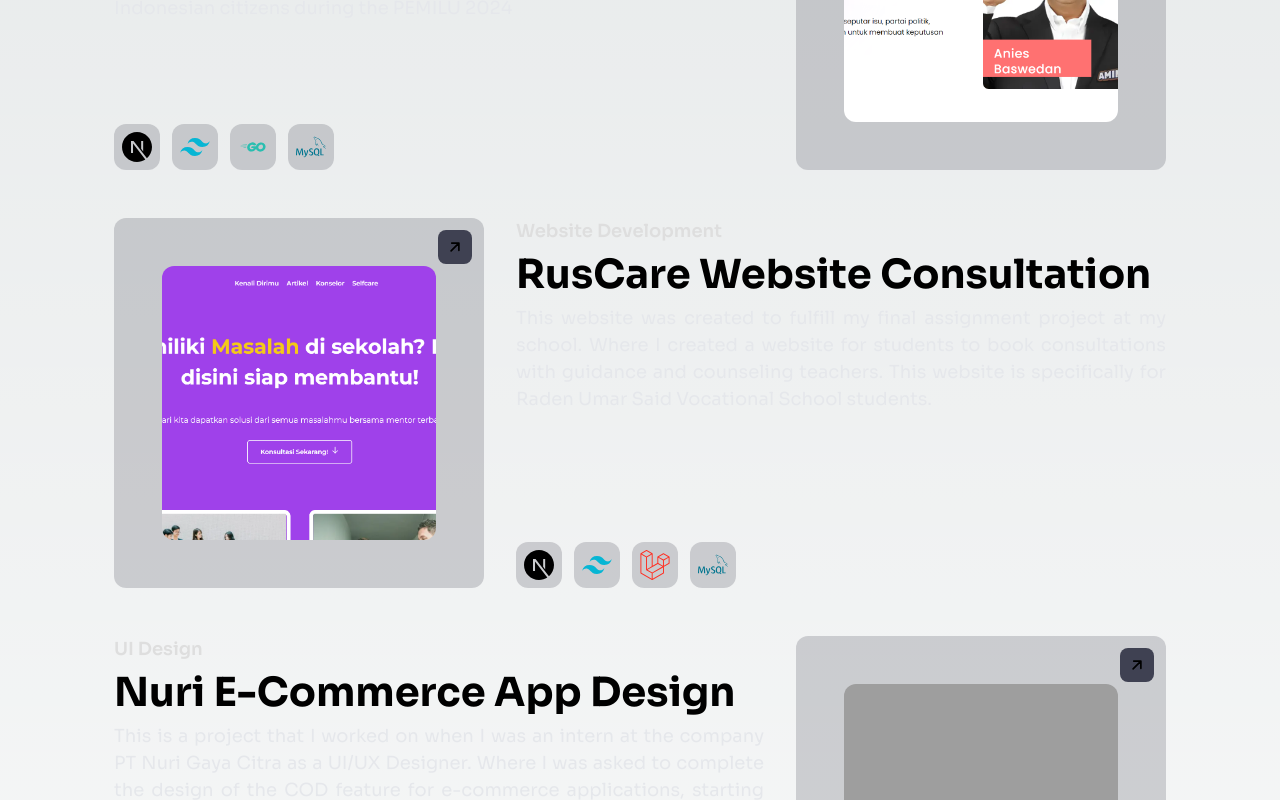
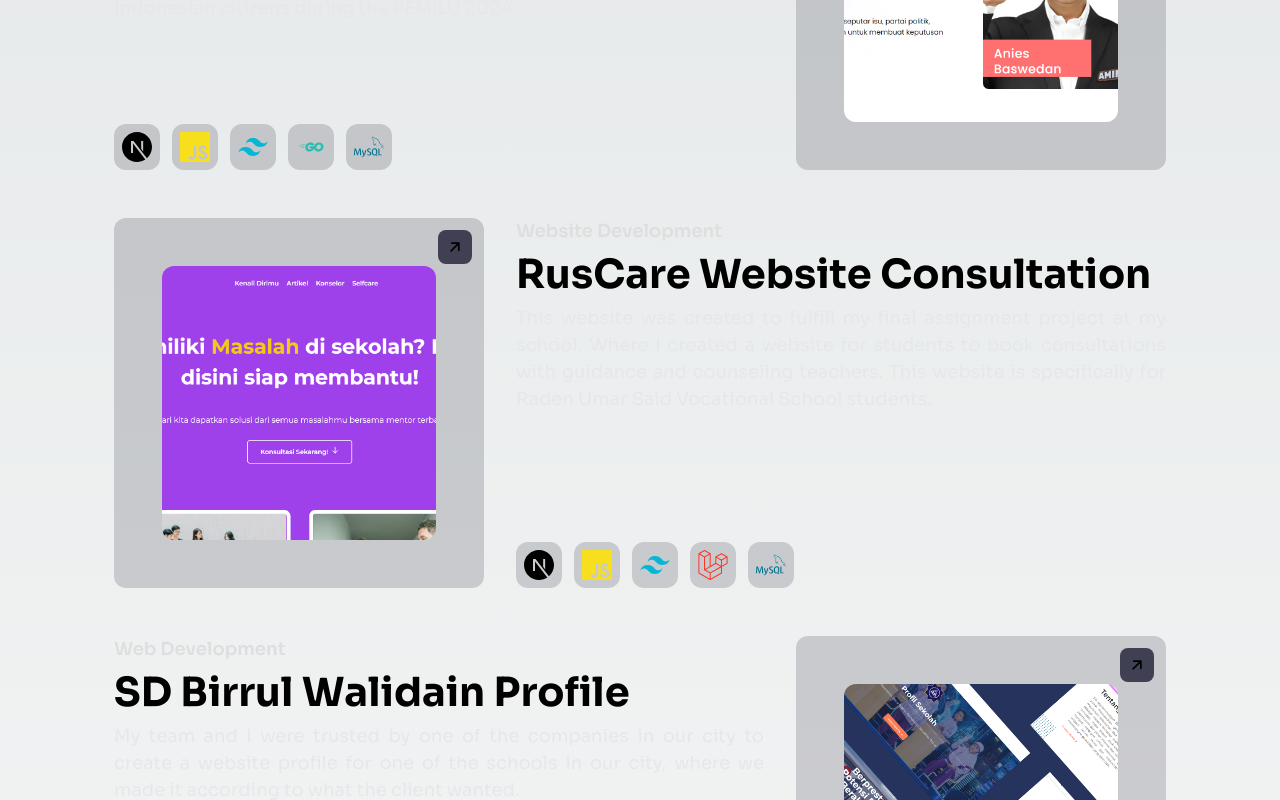
Before and after one commit to Nareswara05/web-porto-nextjs, a Next.js app: page /project in a window 1280 px wide. Shown: the part 1700-2500 px from the top of the page. Built offline with nearby package versions, Linux system fonts and the light colour scheme; grey boxes are pictures that could not be loaded.

Commit message:
feat [NR] add data porto

```diff
--- a/src/app/project/project.js
+++ b/src/app/project/project.js
@@ -1,7 +1,7 @@
-import { asn, dinacom, nuri, ruscare, smartchoice } from '@/lib/utils/image';
+import { asn, birrul, dinacom, nuri, ruscare, smartchoice } from '@/lib/utils/image';
 import { BiLogoGoLang } from 'react-icons/bi';
 import { RiReactjsFill, RiTailwindCssFill } from 'react-icons/ri'
-import { SiFlutter, SiLaravel, SiMysql, SiNextdotjs } from 'react-icons/si';
+import { SiFlutter, SiJavascript, SiLaravel, SiMysql, SiNextdotjs, SiTypescript } from 'react-icons/si';
 import { FiFigma} from 'react-icons/fi';
 
 
@@ -27,6 +27,7 @@ const projects =[
             link : 'https://react-techkomfest-noesantara.vercel.app/',
             programs: [
                 { logo: RiReactjsFill, color: '#61DBFB', prev: 'reactjs' },
+                { logo: SiJavascript, color: '#F7DF1E', prev: 'javascript' },
                 { logo: RiTailwindCssFill, color: '#06B6D4', prev: 'tailwindcss' },
                 { logo: SiLaravel, color: '#FF2D20', prev: 'laravel' },
                 { logo: SiMysql, color: '#00758F', prev: 'mysql' },
@@ -42,6 +43,7 @@ const projects =[
             link : 'https://github.com/Fadzaa/nextjs-smartcarrier',
             programs: [
                 { logo: SiNextdotjs, color: '#00000', prev: 'nextjs' },
+                { logo: SiJavascript, color: '#F7DF1E', prev: 'javascript' },
                 { logo: RiTailwindCssFill, color: '#06B6D4', prev: 'tailwindcss' },
                 { logo: SiLaravel, color: '#FF2D20', prev: 'laravel' },
                 { logo: SiMysql, color: '#00758F', prev: 'mysql' },
@@ -57,6 +59,7 @@ const projects =[
             link : 'https://github.com/Nareswara05/nextjs-smartchoice',
             programs: [
                 { logo: SiNextdotjs, color: '#00000', prev: 'nextjs' },
+                { logo: SiJavascript, color: '#F7DF1E', prev: 'javascript' },
                 { logo: RiTailwindCssFill, color: '#06B6D4', prev: 'tailwindcss' },
                 { logo: BiLogoGoLang, color: '#29beb0 ', prev: 'golang' },
                 { logo: SiMysql, color: '#00758F', prev: 'mysql' },
@@ -72,6 +75,7 @@ const projects =[
             link : 'https://ruscare.vercel.app/',
             programs: [
                 { logo: SiNextdotjs, color: '#fffff', prev: 'nextjs' },
+                { logo: SiJavascript, color: '#F7DF1E', prev: 'javascript' },
                 { logo: RiTailwindCssFill, color: '#06B6D4', prev: 'tailwindcss' },
                 { logo: SiLaravel, color: '#FF2D20', prev: 'laravel' },
                 { logo: SiMysql, color: '#00758F', prev: 'mysql' },
@@ -81,6 +85,25 @@ const projects =[
 
 
             image : ruscare,
+        },
+        {
+            title: 'SD Birrul Walidain Profile',
+            type : 'Web Development',
+            desc : 'My team and I were trusted by one of the companies in our city to create a website profile for one of the schools in our city, where we made it according to what the client wanted.',
+            link : '',
+            programs: [
+                { logo: SiNextdotjs, color: '#ffffff', prev: 'nextjs' },
+                { logo: RiTailwindCssFill, color: '#06B6D4', prev: 'tailwindcss' },
+                { logo: SiLaravel, color: '#FF2D20', prev: 'laravel' },
+                { logo: SiMysql, color: '#00758F', prev: 'mysql' },
+                { logo: SiTypescript, color: '#3178C6', prev: 'typescript' },
+            ],
+
+
+
+
+
+            image : birrul,
         },
         {
             title: 'Nuri E-Commerce App Design',
--- a/src/components/about.jsx
+++ b/src/components/about.jsx
@@ -1,6 +1,6 @@
 import React from 'react'
 import Image from 'next/image'
-import { profile } from '@/lib/utils/image'
+import { me, profile } from '@/lib/utils/image'
 import { HiOutlineDownload } from "react-icons/hi";
 import CardDo from './common/card-do';
 import WhatIDo from './what-i-do';
@@ -55,7 +55,7 @@ const About = () => {
 
                 </div>
                 <Image
-                    src={profile}
+                    src={me}
                     className="lg:w-[350px] h-[200px] md:h-[350px] rounded-xl object-cover"
                     alt=''
                 />
--- a/src/components/common/card-socmed.jsx
+++ b/src/components/common/card-socmed.jsx
@@ -4,7 +4,7 @@ import Link from 'next/link';
 const CardSocmed = ({ logo: Logo, socmed }) => {
     return (
 
-            <Link href={socmed} passHref className="p-2 rounded-xl border-2 border-[#27272A] bg-transparent text-lg text-white">
+            <Link href={socmed} passHref className="p-2 rounded-xl border-2 border-[#27272A] bg-transparent text-lg hover:scale-125 duration-300  text-white">
                 <Logo className="text-xl" />
             </Link>
     );
--- a/src/components/footer.jsx
+++ b/src/components/footer.jsx
@@ -39,11 +39,11 @@ const Footer = () => {
     },
     {
       logo: FaDribbble,
-      socmed: 'https://dribbble.com/nareswaramaulana',
+      socmed: 'https://dribbble.com/Revvvz',
     },
     {
       logo: FaGithub,
-      socmed: 'https://github.com',
+      socmed: 'https://github.com/Nareswara05',
     },
   ];
 
--- a/src/components/what-i-do.jsx
+++ b/src/components/what-i-do.jsx
@@ -26,7 +26,7 @@ const WhatIDo = () => {
         },
         {
             id: 4,
-            icon: FaPuzzlePiece ,
+            icon: FaPuzzlePiece,
             title: 'Problem Solving',
             desc: 'I deliver creative solutions to complex design and development challenges.'
         },
@@ -36,17 +36,11 @@ const WhatIDo = () => {
         <div className='flex xl:flex-row flex-col gap-12 lg:justify-between'>
             <div>
                 <h1 className='font-bold text-xl md:text-[28px] '>What Can I do?</h1>
-                <h2 className='text-sm lg:text-[16px] font-normal pt-2 pr-2'>
-                  I can build websites from
-                  <span className='text-primary font-semibold'> UI design</span>
-                  to solving user problems and
-                  <span className='text-secondary font-semibold'> developing</span>
-                  them based on the designs.
-                </h2>
+                <h2 className='text-sm lg:text-[16px] font-normal pt-2 pr-2'>I can build websites starting from creating <span className='text-primary font-semibold'>UI designs</span>, finding solutions to user problems, and <span className='text-secondary font-semibold'>developing</span> websites according to the designs that have been made.</h2>
             </div>
             <div className='xl:flex gap-4 xl:flex-row grid grid-cols-2'>
                 {data.map((item) => (
-                    <CardDo key={item.id} icon={item.icon} title={item.title} desc={item.desc}/>
+                    <CardDo key={item.id} icon={item.icon} title={item.title} desc={item.desc} />
                 ))}
             </div>
         </div>
--- a/src/lib/utils/image.js
+++ b/src/lib/utils/image.js
@@ -1,9 +1,11 @@
 import profile from '../Assets/profile.jpg';
+import me from '../Assets/me.jpg';
 import nuri from '../Assets/nuri.png';
 import dinacom from '../Assets/project/dinacom.png';
 import ruscare from '../Assets/project/ruscare.png';
 import smartchoice from '../Assets/project/smartchoice.png';
 import asn from '../Assets/project/TemanASN.png';
+import birrul from '../Assets/project/birrul.png';
 
 
 
@@ -14,5 +16,7 @@ export {
     dinacom,
     ruscare,
     smartchoice,
-    asn
+    asn,
+    birrul,
+    me
 }
```
Also changed, not shown: src/lib/Assets/me.jpg (added), src/lib/Assets/project/birrul.png (added).
